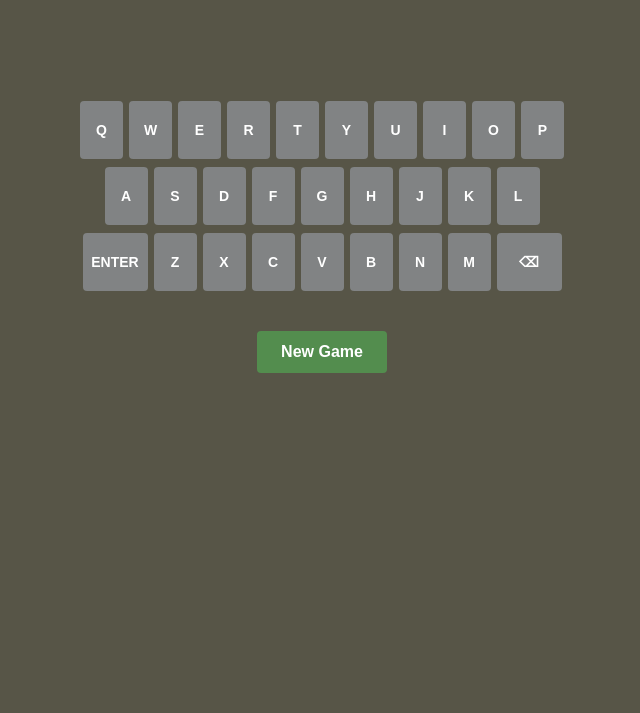
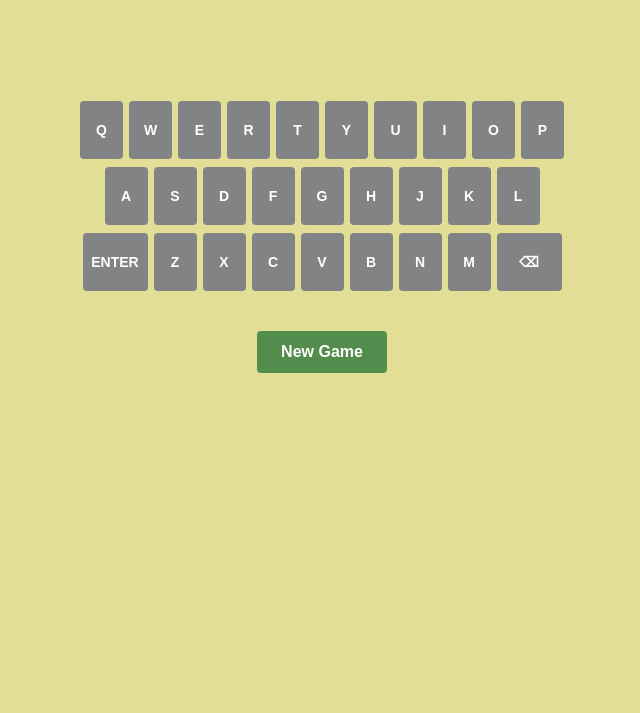
Before and after one commit to lincolntouw/lincolntouw.github.io, a plain HTML site: page wordle/index.html in a window 1280 px wide. Shown: the part 87-800 px from the top of the page, without its empty margins (318-958 px from the left). Drawn offline with Linux system fonts and the light colour scheme; no server answers.

Commit message:
Update index.html

```diff
--- a/wordle/index.html
+++ b/wordle/index.html
@@ -13,7 +13,7 @@
 
         body {
             font-family: 'Helvetica Neue', Arial, sans-serif;
-            background-color:#575547;
+            background-color:#e3de96;
             color: #ffffff;
             display: flex;
             flex-direction: column;
```
